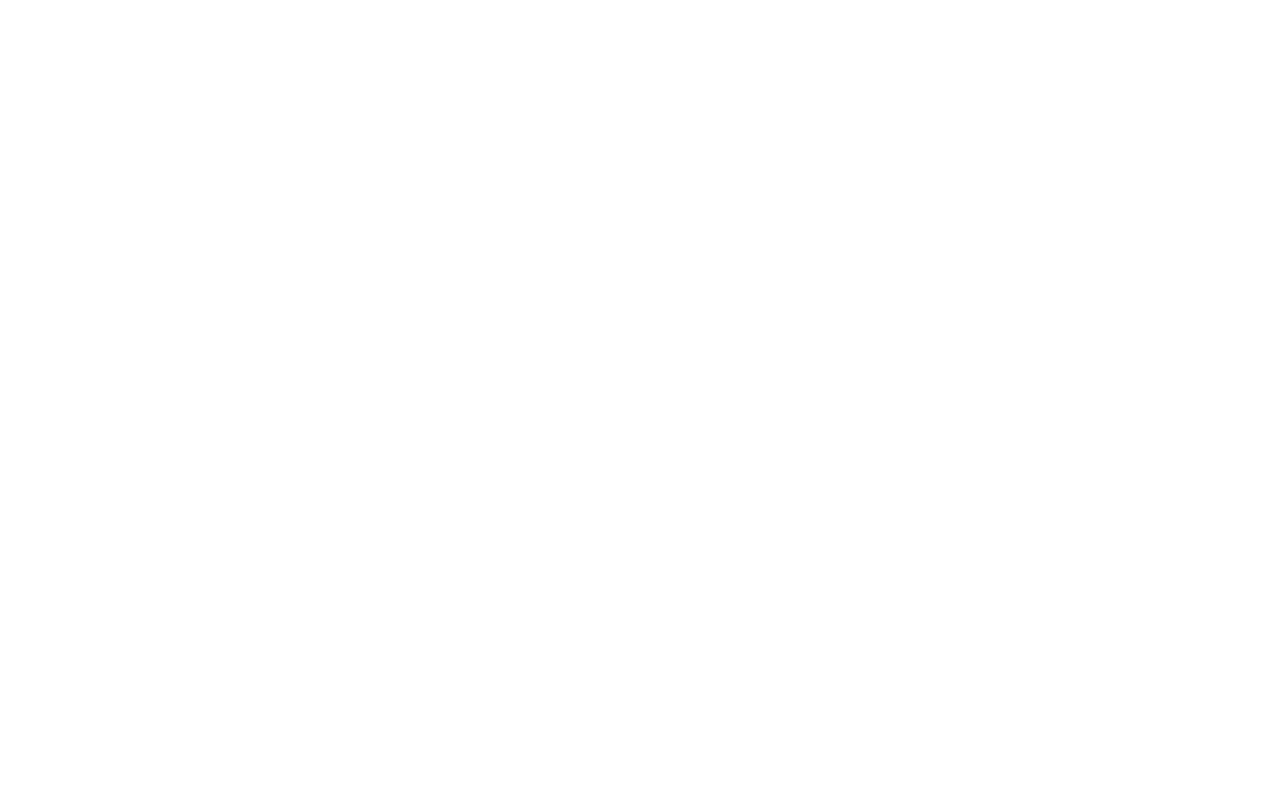
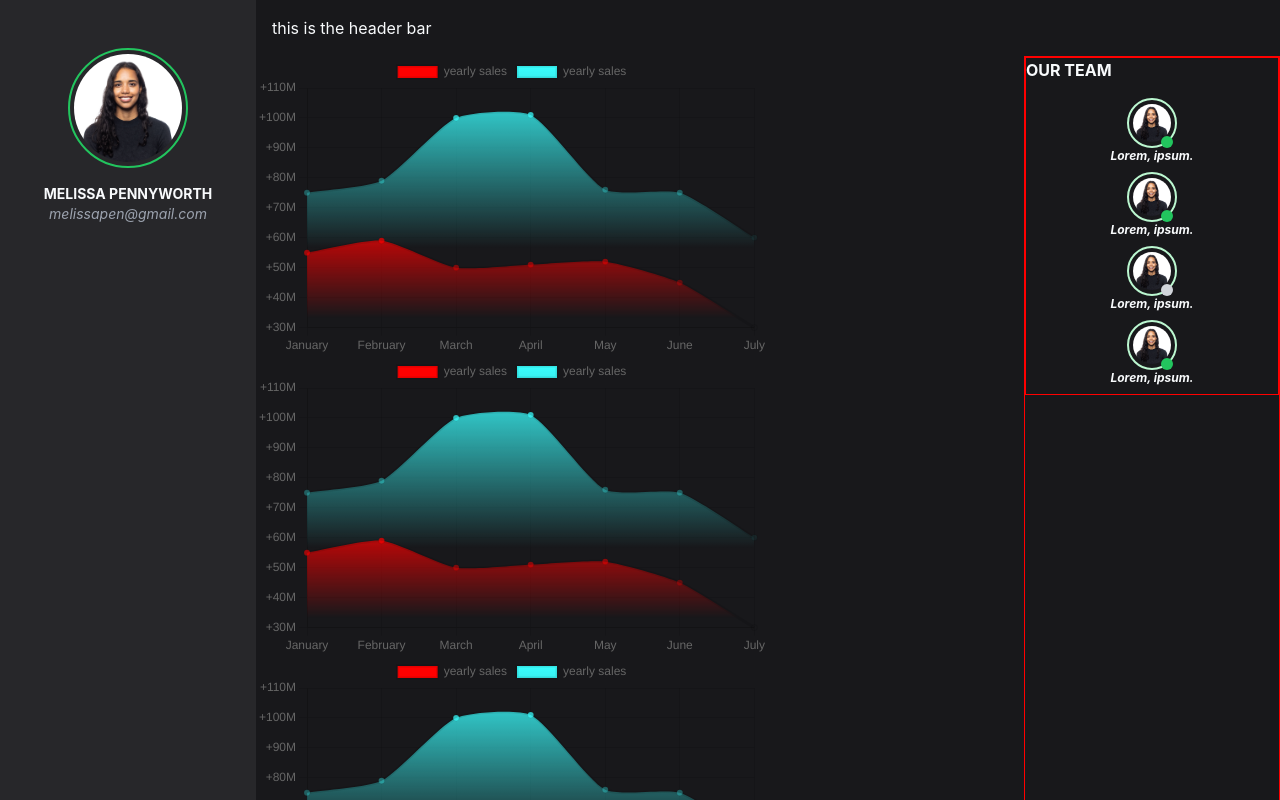
Before and after one commit to AmirShaban53/dashboard, a Next.js app: page / in a window 1280 px wide. Built offline with nearby package versions, Linux system fonts and the light colour scheme.

Commit message:
add layout

```diff
--- /dev/null
+++ b/components/headerbar.tsx
@@ -0,0 +1,11 @@
+import { FC } from "react";
+
+const HeaderBar: FC = () => {
+  return (
+    <div className="p-4">
+      <p>this is the header bar</p>
+    </div>
+  );
+};
+
+export default HeaderBar;
--- /dev/null
+++ b/components/lineChart.tsx
@@ -0,0 +1,83 @@
+import { FC, useEffect, useRef } from "react";
+import type { ChartData, ChartArea } from "chart.js";
+import { Chart as ChartJS } from "chart.js";
+import { Chart } from "react-chartjs-2";
+import { useState } from "react";
+
+const createGradientCyan = (ctx: CanvasRenderingContext2D, area: ChartArea) => {
+  const gradient = ctx.createLinearGradient(0, area.bottom, 0, area.top);
+  gradient.addColorStop(0.35, "rgba(58, 255, 255, 0)");
+  gradient.addColorStop(1, "rgba(58, 255, 255,1)");
+
+  return gradient;
+};
+const createGradientRed = (ctx: CanvasRenderingContext2D, area: ChartArea) => {
+  const gradient = ctx.createLinearGradient(0, area.bottom, 0, area.top);
+  gradient.addColorStop(0.5, "rgba(255, 0, 0, 1)");
+  gradient.addColorStop(0.1, "rgba(255, 0, 0, 0)");
+
+  return gradient;
+};
+
+const options = {
+  responsive: true,
+  maintainAspectRatio: false,
+  scales: {
+    y: {
+      ticks: {
+        callback: (value: number | string) => {
+          return `+${value}M`;
+        },
+      },
+    },
+  },
+};
+
+const LineChart: FC = () => {
+  const chartRef = useRef<ChartJS>(null);
+  const [chartData, setChartData] = useState<ChartData<"line">>({
+    datasets: [],
+  });
+
+  useEffect(() => {
+    const chart = chartRef.current;
+    if (!chart) return;
+
+    const cData = {
+      labels: ["January", "February", "March", "April", "May", "June", "July"],
+      datasets: [
+        {
+          label: "yearly sales",
+          backgroundColor: createGradientRed(chart.ctx, chart.chartArea),
+          fill: true,
+          tension: 0.2,
+          data: [55, 59, 50, 51, 52, 45, 30],
+        },
+        {
+          label: "yearly sales",
+          backgroundColor: createGradientCyan(chart.ctx, chart.chartArea),
+          fill: true,
+          tension: 0.2,
+          data: [75, 79, 100, 101, 76, 75, 60],
+        },
+      ],
+    };
+
+    setChartData(cData);
+  }, []);
+
+  return (
+    <div className="w-2/3">
+      <Chart
+        type="line"
+        ref={chartRef}
+        data={chartData}
+        width={400}
+        height={300}
+        options={options}
+      />
+    </div>
+  );
+};
+
+export default LineChart;
--- /dev/null
+++ b/components/sidebar.tsx
@@ -0,0 +1,12 @@
+import { FC } from "react";
+import UserDetails from "./userDetails";
+
+const SideBar: FC = () => {
+  return (
+    <div className="">
+      <UserDetails />
+    </div>
+  );
+};
+
+export default SideBar;
--- /dev/null
+++ b/components/userDetails.tsx
@@ -0,0 +1,25 @@
+import { FC } from "react";
+import Image from "next/image";
+
+const UserDetails: FC = () => {
+  return (
+    <div className=" rounded-b-lg py-12">
+      <div className="flex justify-center">
+        <Image
+          className="border-2 border-green-500 rounded-full p-1"
+          src={"/images/emmly.jpg"}
+          alt={"user only"}
+          width={120}
+          height={120}
+          style={{ objectFit: "cover" }}
+        />
+      </div>
+      <div className="text-center py-4">
+        <p className="uppercase text-sm font-bold">Melissa Pennyworth</p>
+        <p className="italic text-sm text-gray-400">melissapen@gmail.com</p>
+      </div>
+    </div>
+  );
+};
+
+export default UserDetails;
--- /dev/null
+++ b/components/usersList.tsx
@@ -0,0 +1,51 @@
+import { FC } from "react";
+import Image from "next/image";
+
+const UserList: FC = () => {
+  return (
+    <div className="d">
+      <div className="mb-4">
+        <p className="uppercase font-bold">our team</p>
+      </div>
+      <div className="flex md:block">
+        <User active={true} />
+        <User active={true} />
+        <User active={false} />
+        <User active={true} />
+      </div>
+    </div>
+  );
+};
+
+export default UserList;
+
+const User: FC<{ active?: boolean }> = ({ active }) => {
+  return (
+    <div>
+      <div className=" m-2 ">
+        <div className="relative mx-auto w-fit">
+          <Image
+            className={`rounded-full border-2 ${
+              active ? "border-green-200" : "border-green-200"
+            } p-1`}
+            src="/images/emmly.jpg"
+            width={50}
+            height={50}
+            alt="this and that"
+          />
+          <div
+            className={`h-3 w-3 ${
+              active ? "bg-green-500" : "bg-gray-300"
+            } absolute right-1 bottom-0 rounded-full`}
+          ></div>
+        </div>
+        <div className="text-center">
+          <p className=" text-xs font-bold italic">Lorem, ipsum.</p>
+          {/* <p className="italic text-gray-500 text-sm">
+            {active ? "online" : "offline"}
+          </p> */}
+        </div>
+      </div>
+    </div>
+  );
+};
--- a/package.json
+++ b/package.json
@@ -16,6 +16,7 @@
     "chart.js": "^4.1.2",
     "next": "13.1.1",
     "react": "18.2.0",
+    "react-chartjs-2": "^5.1.0",
     "react-dom": "18.2.0"
   },
   "devDependencies": {
--- a/pages/_app.tsx
+++ b/pages/_app.tsx
@@ -1,8 +1,33 @@
 import "../styles/globals.css";
 import { AppProps } from "next/app";
+import SideBar from "../components/sidebar";
+import HeaderBar from "../components/headerbar";
+import UserList from "../components/usersList";
+import { Chart as ChartJS, registerables } from "chart.js";
+
+ChartJS.register(...registerables);
 
 function MyApp({ Component, pageProps }: AppProps) {
-  return <Component {...pageProps} />;
+  return (
+    <>
+      <div className="flex h-screen overflow-y-hidden bg-zinc-900 text-slate-50">
+        <div className="basis-1/5 bg-zinc-800">
+          <SideBar />
+        </div>
+        <div className="grow">
+          <HeaderBar />
+          <div className="md:flex h-full md:flex-row-reverse overflow-hidden ">
+            <div className="d basis-1/4">
+              <UserList />
+            </div>
+            <div className="grow h-full overflow-y-scroll no-scroll">
+              <Component {...pageProps} />
+            </div>
+          </div>
+        </div>
+      </div>
+    </>
+  );
 }
 
 export default MyApp;
--- a/pages/index.tsx
+++ b/pages/index.tsx
@@ -1,10 +1,17 @@
+import UserList from "../components/usersList";
+import LineChart from "../components/lineChart";
 
 export default function Home() {
-  return (
-    <div>
 
 
-
+  return (
+    <div className="">
+      <LineChart/>
+      <LineChart/>
+      <LineChart/>
+      <LineChart/>
+      <LineChart/>
+      <LineChart/>
     </div>
-  )
+  );
 }
--- a/styles/globals.css
+++ b/styles/globals.css
@@ -19,6 +19,14 @@ a {
   box-sizing: border-box;
 }
 
+.d {
+  border: 1px solid red;
+}
+
+.no-scroll::-webkit-scrollbar {
+  display: none;
+}
+
 @media (prefers-color-scheme: dark) {
   html {
     color-scheme: dark;
```
Also changed, not shown: tsconfig.json (+3 -13 lines), public/images/emmly.jpg (added), 1 other file (tests, documents, lock files or other folders).
